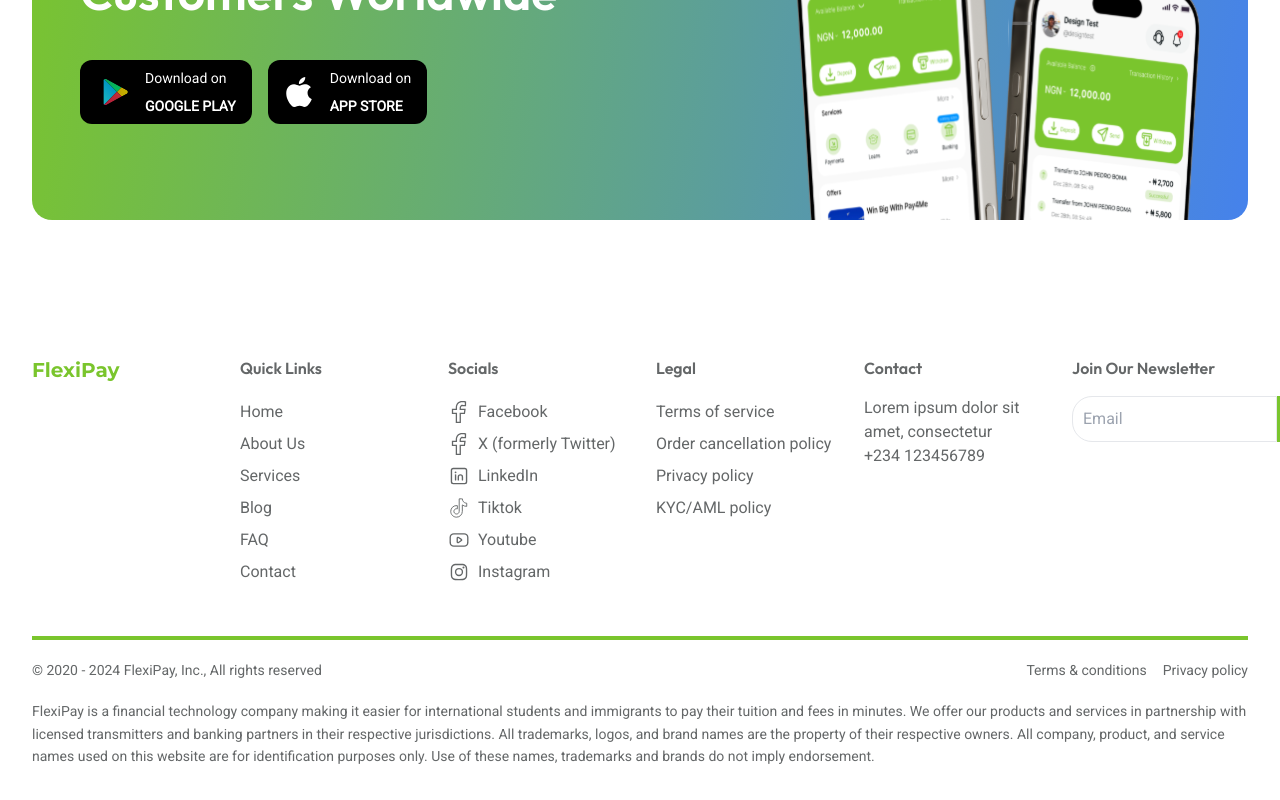
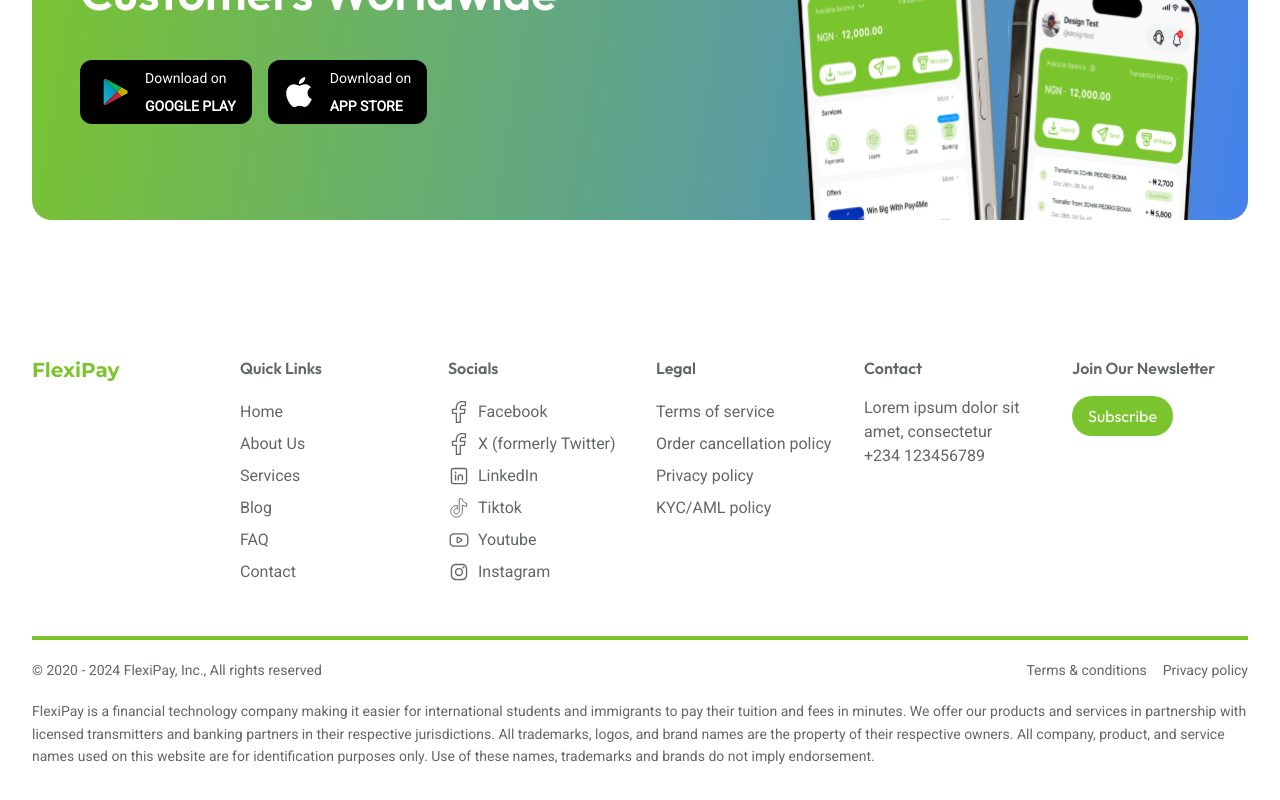
Before and after one commit to Nexoria-Studio/flexpay, a Next.js app: page / in a window 1280 px wide. Shown: the part 6211-7011 px from the top of the page. Built offline with nearby package versions, Linux system fonts and the light colour scheme.

Commit message:
Add newsletter subscription popup to footer component

```diff
--- a/components/layout/footer.tsx
+++ b/components/layout/footer.tsx
@@ -1,9 +1,11 @@
-import React from "react";
-import { Heading } from "../ui/text";
+"use client";
+import React, { useState } from "react";
+import { Heading, SectionTitle } from "../ui/text";
 import Link from "next/link";
 import { Facebook, Instagram, Linkedin, Tiktok, Youtube } from "../svg";
-import { Send } from "lucide-react";
 import { Button } from "../ui/button";
+import { X } from "lucide-react";
+import cn from "@/utils/cn";
 const footerLinks = {
   quickLink: [
     { name: "Home", link: "/" },
@@ -71,6 +73,10 @@
 );
 
 export default function Footer() {
+  const [showPopup, setShowPopup] = useState(false);
+  const handleClosePopup = () => {
+    setShowPopup(false);
+  };
   return (
     <section>
       <footer className="grid grid-cols-6 gap-8 py-12">
@@ -123,19 +129,46 @@
         </div>
         <div>
           <Heading className="xl capitalize font-semibold text-text">
-            join our newsletter
+            Join our newsletter
           </Heading>
           <div className="w-full flex pt-4">
-            <input
-              type="email"
-              name="email"
-              id="email"
-              placeholder="Email"
-              className="p-2.5 border rounded-ss-[20px] rounded-es-[20px]"
-            />
-            <Button className="rounded-es-[20px] rounded-ss-[20px] grid place-content-center">
-              <Send />
+            <Button
+              onClick={() => {
+                setShowPopup(true);
+              }}
+            >
+              Subscribe
             </Button>
+            {showPopup && (
+              <div className="fixed inset-0 bg-black bg-opacity-50 flex items-center justify-center z-50 p-4">
+                <div
+                  className={cn(
+                    "bg-white rounded-lg shadow-lg p-6 transition-transform duration-300 max-w-[500px] w-full",
+                    showPopup ? "animate-popup-open" : "animate-popup-close"
+                  )}
+                >
+                  <div className="flex items-center justify-between mb-2">
+                    <h2 className="text-xl font-bold mb-4">Subscribe</h2>
+                    <Button onClick={handleClosePopup} variant="outline">
+                      <X size={20} />
+                    </Button>
+                  </div>
+                  <p className="mb-4">
+                    Subscribe to our newsletter for updates.
+                  </p>
+                  <div className="flex">
+                    <input
+                      type="email"
+                      name="email"
+                      id="email"
+                      placeholder="Email"
+                      className="p-2.5 pl-4 border rounded-ss-[20px] rounded-es-[20px] w-full"
+                    />
+                    <Button className="rounded-s-[20px]">Subscribe</Button>
+                  </div>
+                </div>
+              </div>
+            )}
           </div>
         </div>
       </footer>
--- a/components/ui/button.tsx
+++ b/components/ui/button.tsx
@@ -1,20 +1,26 @@
 import React from "react";
-import cn from '@/utils/cn'
-type ButtonProps = {
+import cn from "@/utils/cn";
+
+type ButtonProps = React.ButtonHTMLAttributes<HTMLButtonElement> & {
   children: React.ReactNode;
   className?: string;
   variant?: "default" | "outline";
 };
-export const Button = ({ children, className, variant = "default" }: ButtonProps) => {
+
+export const Button: React.FC<ButtonProps> = ({
+  children,
+  className,
+  variant = "default",
+  ...props
+}) => {
+  const baseStyles = "px-4 py-2 rounded-full font-medium transition-all";
+  const variantStyles =
+    variant === "default"
+      ? "bg-primary text-white"
+      : "bg-white border border-primary text-primary";
+
   return (
-    <button
-      className={cn(
-        "px-4 py-2 rounded-full font-medium transition-all",
-        variant === "default" && "bg-primary text-white",
-        variant === "outline" && "bg-white border border-primary text-primary",
-        className // Additional classes
-      )}
-    >
+    <button className={cn(baseStyles, variantStyles, className)} {...props}>
       {children}
     </button>
   );
--- a/tailwind.config.ts
+++ b/tailwind.config.ts
@@ -26,6 +26,20 @@
         roboto: "var(--font-roboto)",
         inter: "var(--font-inter)",
       },
+      animation: {
+        "popup-open": "popupOpen 0.3s ease-out",
+        "popup-close": "popupClose 0.3s ease-in",
+      },
+      keyframes: {
+        popupOpen: {
+          "0%": { transform: "scale(0.8)", opacity: "0" },
+          "100%": { transform: "scale(1)", opacity: "1" },
+        },
+        popupClose: {
+          "0%": { transform: "scale(1)", opacity: "1" },
+          "100%": { transform: "scale(0.8)", opacity: "0" },
+        },
+      },
     },
   },
   plugins: [],
```
